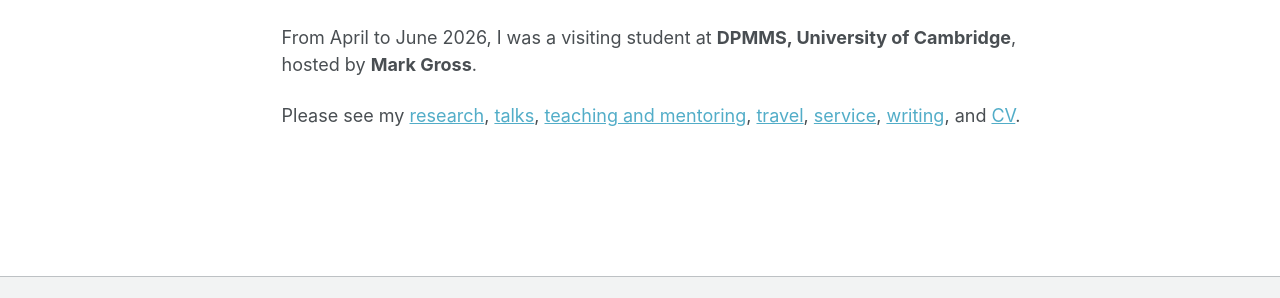
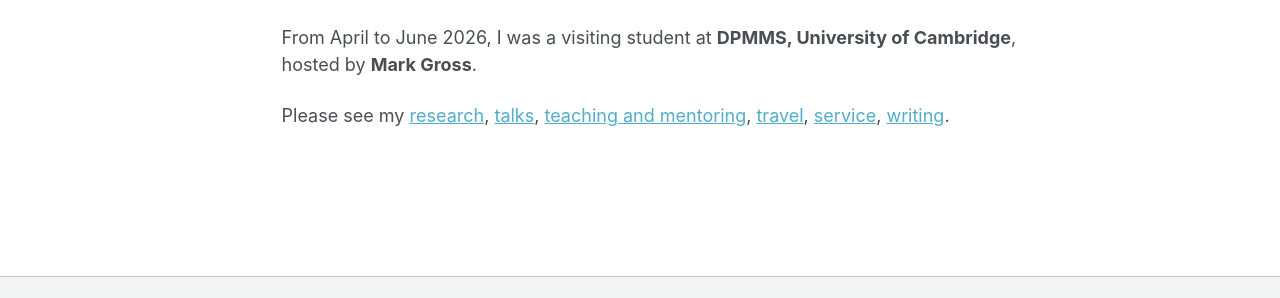
Before and after one commit to yaowang0604-git/yaowang0604-git.github.io, a Jekyll site: the page built from _pages/about.md, in a window 1280 px wide. Shown: the part 513-811 px from the top of the page. Built offline with Jekyll 4.4.1, drawn with Linux system fonts in a browser that asks for light colours; a style sheet for code colours, icons or effects is not loaded.

Commit message:
Remove CV link from homepage

```diff
--- a/_pages/about.md
+++ b/_pages/about.md
@@ -19,4 +19,4 @@ I am also working on **wavefunction wall crossing and the punctured–open corre
 
 From April to June 2026, I was a visiting student at **DPMMS, University of Cambridge**, hosted by **Mark Gross**.
 
-Please see my [research](/research/), [talks](/talks/), [teaching and mentoring](/teaching/), [travel](/travel/), [service](/service/), [writing](/writing/), and [CV](/files/Wang_Yao_CV.pdf).
+Please see my [research](/research/), [talks](/talks/), [teaching and mentoring](/teaching/), [travel](/travel/), [service](/service/), [writing](/writing/).
```
